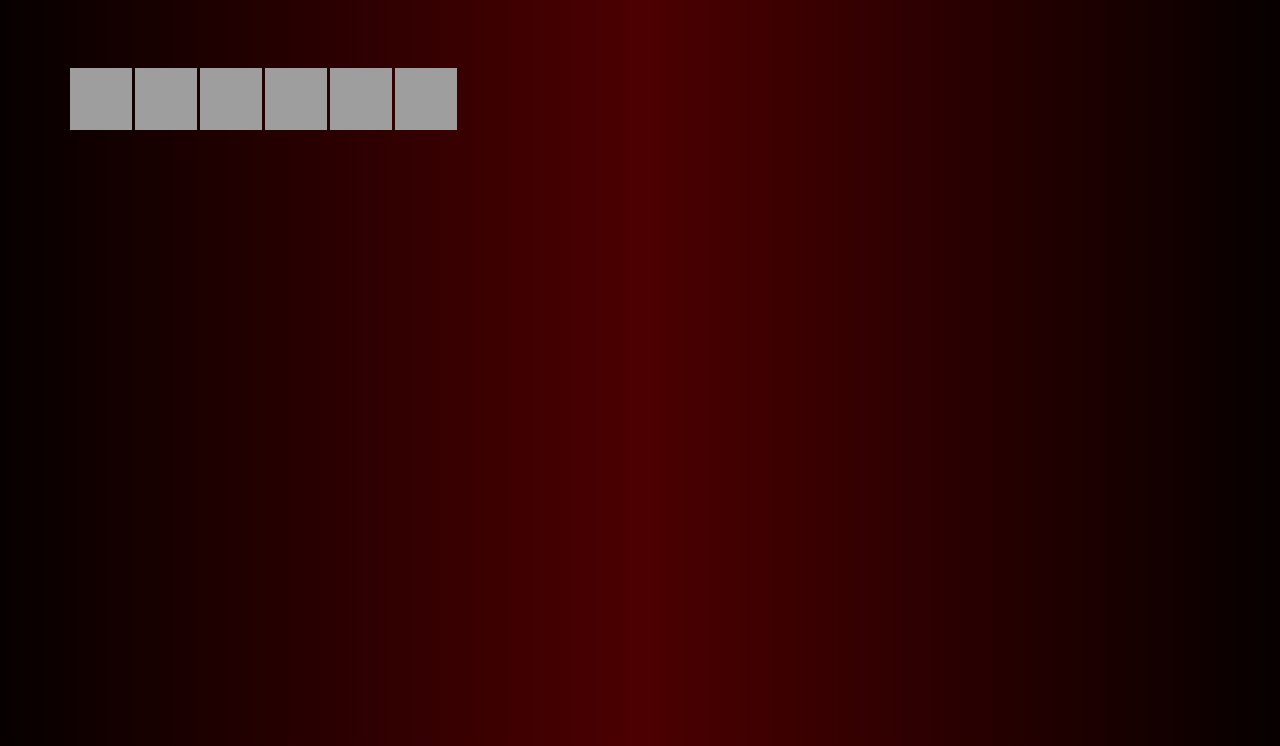
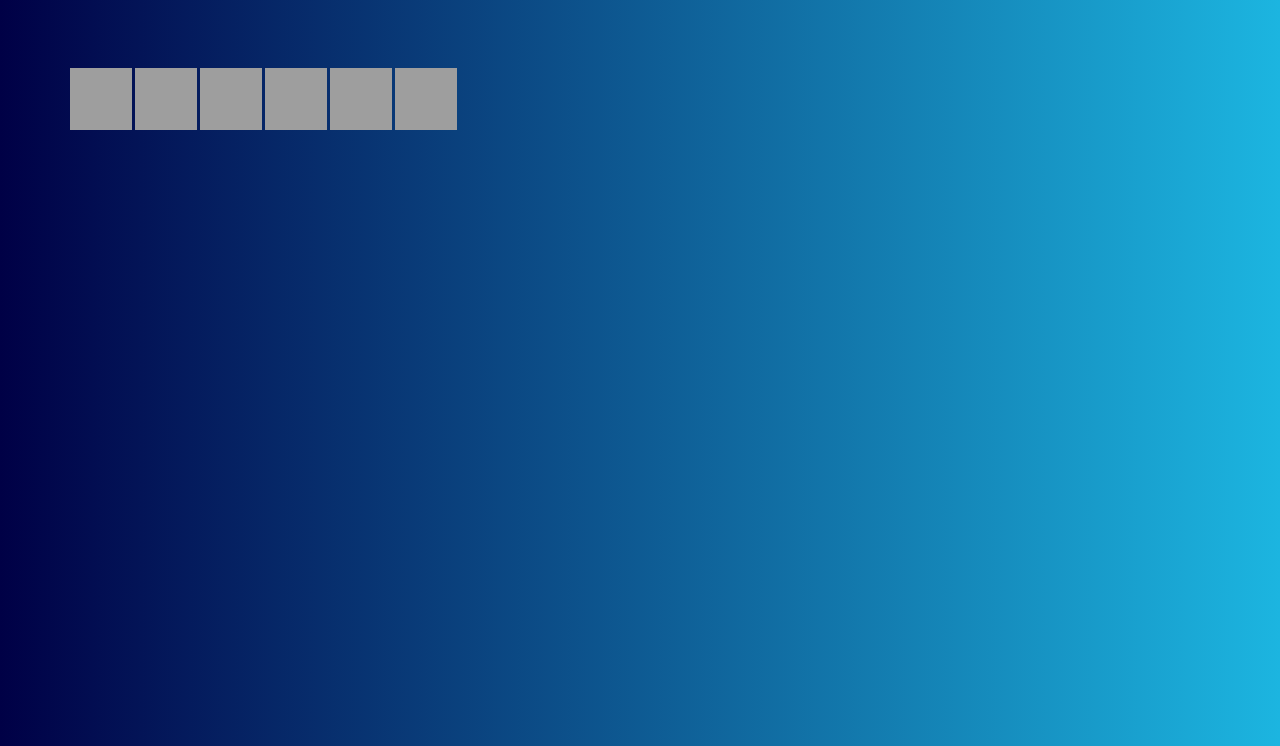
Before and after one commit to Sleper/HotsWebsite, a plain HTML site: page index.html in a window 1280 px wide. Shown: the part 54-800 px from the top of the page. Drawn offline with nearby package versions, Linux system fonts and the light colour scheme; grey boxes are pictures that could not be loaded.

Commit message:
LOLOL
Do I like it? not really
Does it look interesting? Yeh :D

```diff
--- a/hots.css
+++ b/hots.css
@@ -21,6 +21,6 @@
 
 body {
 	background: #070000;  /* fallback for old browsers */
-	background: -webkit-linear-gradient(to right, #070000, #4C0001, #070000);  /* Chrome 10-25, Safari 5.1-6 */
-	background: linear-gradient(to right, #070000, #4C0001, #070000); /* W3C, IE 10+/ Edge, Firefox 16+, Chrome 26+, Opera 12+, Safari 7+ */
+	background: -webkit-linear-gradient(to right, #000046, #1CB5E0);  /* Chrome 10-25, Safari 5.1-6 */
+	background: linear-gradient(to right, #000046, #1CB5E0); /* W3C, IE 10+/ Edge, Firefox 16+, Chrome 26+, Opera 12+, Safari 7+ */
 }
--- a/index.html
+++ b/index.html
@@ -3,7 +3,6 @@
 <head>
 	<title>Hots Counter Team Picker</title>
 	<link rel="stylesheet" href="https://maxcdn.bootstrapcdn.com/bootstrap/3.3.7/css/bootstrap.min.css">
-	<title>Bootstrap Basics</title>
 	<link rel="stylesheet" href="bootstrap.css">
 	<link rel="stylesheet" type="text/css" href="hots.css">
 </head>
```
